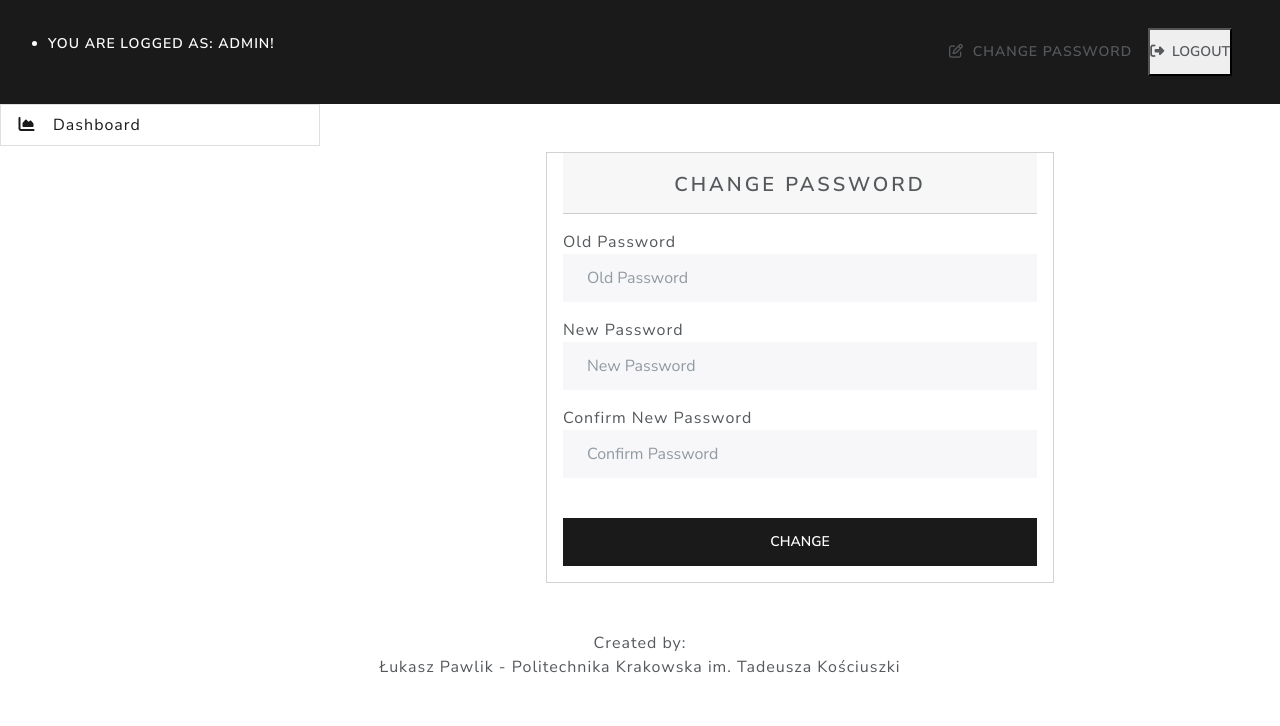
After one commit to lupawlik/GymNetworkCrm, a Django app: page /users/change-password/ in a window 1280 px wide. The commit adds this page. Shown: the top 726 px of the page. Run offline with Django 5.2, Linux system fonts and the light colour scheme; the visitor is signed in with stand-in values (Sample User, id 1); data comes from the database, SQL or seed files in the repository; some libraries are stand-ins or nearby versions.

Commit message:
change password form

```diff
--- a/templates/includes/side-bar.html
+++ b/templates/includes/side-bar.html
@@ -51,7 +51,17 @@
                                      id="gym_{{ gym.id }}">
                                     <div class="list-group ps-4">
                                         <a href="{% url 'gym_clients' gym_id=gym.id %}"
+                                           class="{% if 'gym_assortment' in segment and gym_id == gym.id %}active{% endif %} list-group-item list-group-item-action">Assortment</a>
+                                        <a href="{% url 'gym_clients' gym_id=gym.id %}"
                                            class="{% if 'gym_clients' in segment and gym_id == gym.id %}active{% endif %} list-group-item list-group-item-action">Clients</a>
+                                        <a href="{% url 'gym_clients' gym_id=gym.id %}"
+                                           class="{% if 'gym_details' in segment and gym_id == gym.id %}active{% endif %} list-group-item list-group-item-action">Details</a>
+                                        <a href="{% url 'gym_clients' gym_id=gym.id %}"
+                                           class="{% if 'gym_opinions' in segment and gym_id == gym.id %}active{% endif %} list-group-item list-group-item-action">Opinions</a>
+                                        <a href="{% url 'gym_clients' gym_id=gym.id %}"
+                                           class="{% if 'gym_services' in segment and gym_id == gym.id %}active{% endif %} list-group-item list-group-item-action">Services</a>
+                                        <a href="{% url 'gym_clients' gym_id=gym.id %}"
+                                           class="{% if 'gym_services' in segment and gym_id == gym.id %}active{% endif %} list-group-item list-group-item-action">Tickets</a>
                                     </div>
                                 </div>
                             {% endfor %}
--- a/templates/includes/top-bar.html
+++ b/templates/includes/top-bar.html
@@ -33,7 +33,7 @@
                         </li>
                     {% else %}
                         <li class="nav-item d-flex align-items-center me-3">
-                            <a href="" class="nav-link text-body font-weight-bold px-0">
+                            <a href="{% url 'change_password' %}" class="nav-link text-body font-weight-bold px-0">
                                 <i class="fa fa-edit me-sm-1"></i>
                                 <span class="d-sm-inline d-none">Change Password</span>
                             </a>
--- /dev/null
+++ b/templates/users/change-password.html
@@ -0,0 +1,40 @@
+{% extends 'includes/struct.html' %}
+{% load static %}
+{% block content %}
+    <main class="main-content  mt-5">
+        <div class="container my-auto">
+            <div class="row">
+                <div class="col-lg-7 col-md-7 mx-auto">
+                    <div class="card z-index-0 my-auto">
+                        <div class="card-header p-0 position-relative mt-n4 mx-3 z-index-2">
+                            <div class="bg-gradient-warning shadow-success border-radius-lg py-3 text-center">
+                                <h4 class="font-weight-bolder mb-0 mt-1">Change password</h4>
+                            </div>
+                        </div>
+                        <div class="card-body">
+                            <form method="post" role="form">
+                                {% csrf_token %}
+
+                                {% for field in form %}
+                                    <label>{{ field.label }}</label>
+                                    <div class="mb-3">
+                                        {{ field }}
+                                    </div>
+                                    <small class="text-danger"> {{ field.errors }} </small>
+                                {% endfor %}
+                                <div class="text-center">
+                                    <button type="submit" class="btn btn-primary w-100 mt-4">Change</button>
+                                </div>
+                            </form>
+                            {% for error in form.non_field_errors %}
+                                <p class="small fw-bold mt-4 text-danger">{{ error }}</p>
+                            {% endfor %}
+                        </div>
+                    </div>
+                </div>
+            </div>
+        </div>
+
+    </main>
+
+{% endblock content %}
--- a/users/forms.py
+++ b/users/forms.py
@@ -1,5 +1,5 @@
 from django import forms
-from django.contrib.auth.forms import AuthenticationForm, UsernameField, UserCreationForm
+from django.contrib.auth.forms import AuthenticationForm, UsernameField, UserCreationForm, PasswordChangeForm
 from django.utils.translation import gettext_lazy as _
 
 from users.models import User
@@ -52,3 +52,18 @@ class RegisterForm(UserCreationForm):
                 "placeholder": "Email"
             })
         }
+
+
+class UserPasswordChangeForm(PasswordChangeForm):
+    old_password = forms.CharField(max_length=100, widget=forms.PasswordInput(attrs={
+        'class': 'form-control',
+        "placeholder": "Old Password"
+    }), label='Old Password')
+    new_password1 = forms.CharField(max_length=100, widget=forms.PasswordInput(attrs={
+        'class': 'form-control',
+        "placeholder": "New Password"
+    }), label="New Password")
+    new_password2 = forms.CharField(max_length=100, widget=forms.PasswordInput(attrs={
+        'class': 'form-control',
+        "placeholder": "Confirm Password"
+    }), label="Confirm New Password")
--- a/users/urls.py
+++ b/users/urls.py
@@ -3,6 +3,7 @@ from users import views
 
 urlpatterns = [
     path('login/', views.LoginView.as_view(), name="login"),
+    path('change-password/', views.ChangePasswordView.as_view(), name="change_password"),
     path('register/', views.register, name="register"),
     path('logout/', views.logout_user, name="logout"),
 
--- a/users/views.py
+++ b/users/views.py
@@ -2,8 +2,8 @@ import json
 
 from django.shortcuts import render, redirect
 from django.urls import reverse_lazy
-from django.contrib.auth.views import LoginView
-from users.forms import LoginForm, RegisterForm
+from django.contrib.auth.views import LoginView, PasswordChangeView
+from users.forms import LoginForm, RegisterForm, UserPasswordChangeForm
 from django.contrib.auth.hashers import make_password
 from users.models import UserFactory, User
 from django.contrib.auth import logout
@@ -12,6 +12,8 @@ from django.contrib import messages
 
 from crm.models import Gym
 from users.utils import panel_admin_allowed, generate_username
+
+
 class LoginView(LoginView):
     template_name = 'users/login.html'
     form_class = LoginForm
@@ -21,6 +23,12 @@ class LoginView(LoginView):
             return redirect('index')
 
         return super().dispatch(request, *args, **kwargs)
+
+
+class ChangePasswordView(PasswordChangeView):
+    template_name = 'users/change-password.html'
+    form_class = UserPasswordChangeForm
+    success_url = reverse_lazy('index')
 
 
 def register(request):
@@ -43,13 +51,16 @@ def register(request):
 
     return render(request, 'users/register.html', {'form': form})
 
+
 def logout_user(request):
     logout(request)
     return redirect('login')
 
+
 @panel_admin_allowed
 def network_employees(request):
-    all_gyms = [{'id': gym.id, 'name': gym.name} for gym in Gym.objects.filter(base_company=request.user.adminpanelprofile.base_company)]
+    all_gyms = [{'id': gym.id, 'name': gym.name} for gym in
+                Gym.objects.filter(base_company=request.user.adminpanelprofile.base_company)]
     context = {
         'parent': 'network',
         'segment': 'employees',
@@ -83,7 +94,8 @@ def network_employees(request):
                 messages.success(request, f"Admin added. Temp password for {username} is: {password}")
 
             if request.POST.get('role') == 'EMPLOYEE':
-                gyms = Gym.objects.filter(id__in=request.POST.getlist('gyms[]'), base_company=request.user.adminpanelprofile.base_company)
+                gyms = Gym.objects.filter(id__in=request.POST.getlist('gyms[]'),
+                                          base_company=request.user.adminpanelprofile.base_company)
 
                 user = UserFactory.create_user(
                     user_type=User.Role.EMPLOYEE,
```
Also changed, not shown: templates/crm/network_clients.html (+2 -53 lines).
